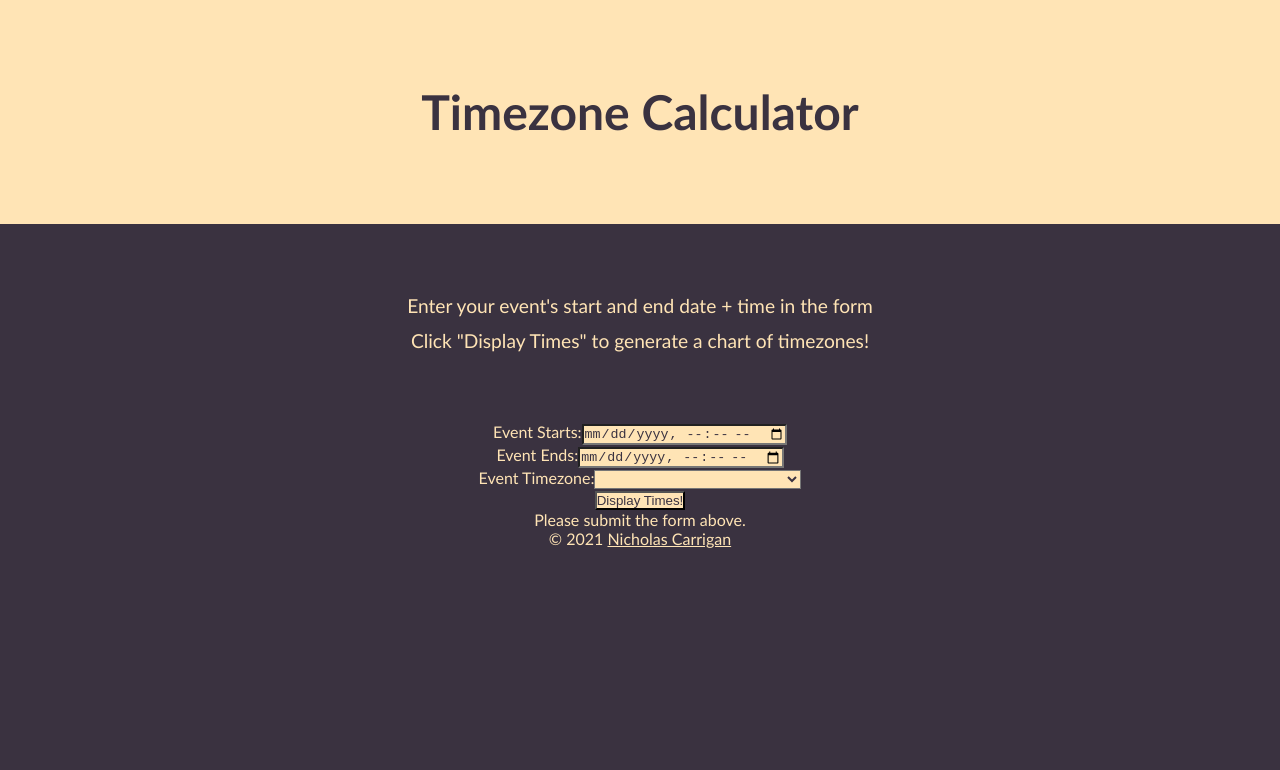
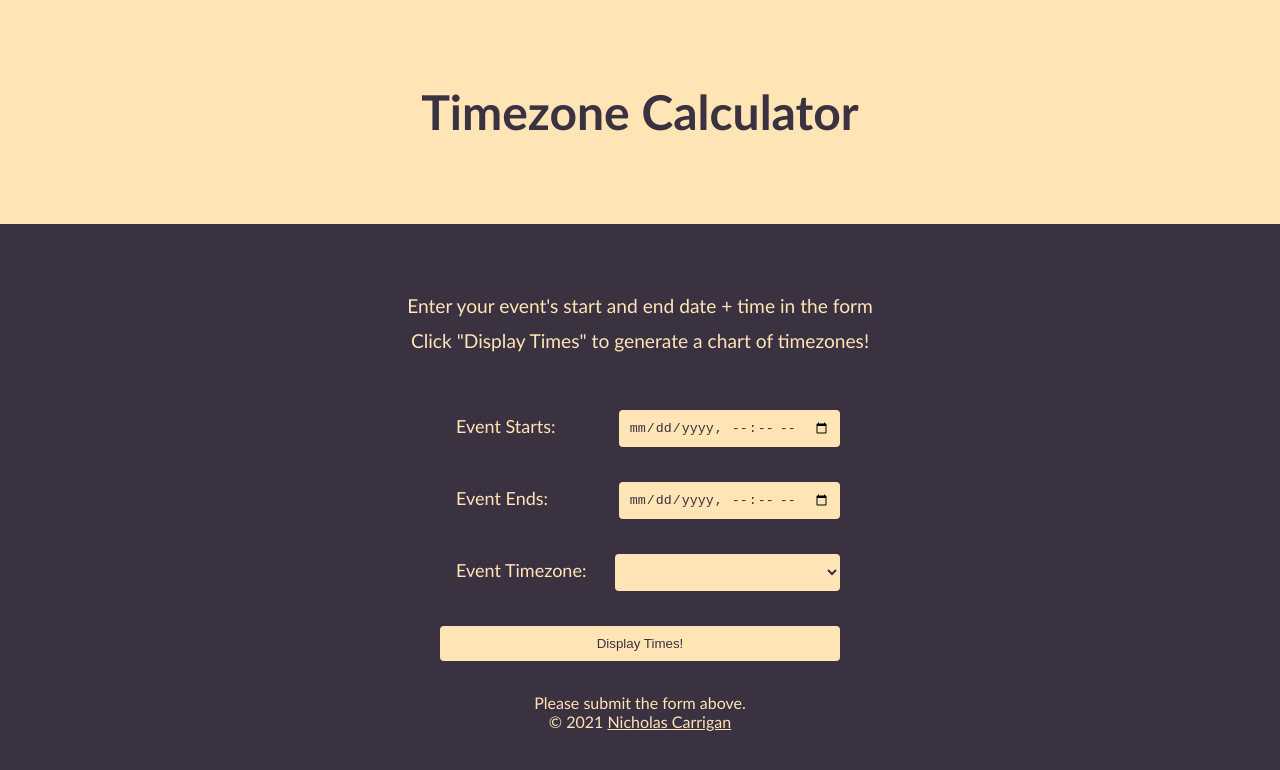
Before and after one commit to nhcarrigan/timezone-chart, an Angular app: page / in a window 1280 px wide. Shown: the top 770 px of the page. Built offline with nearby package versions, Linux system fonts and the light colour scheme.

Commit message:
Improved UI

```diff
--- a/src/app/app.component.css
+++ b/src/app/app.component.css
@@ -12,5 +12,5 @@
 #info{
     font-size: larger;
     line-height: 35px;
-    margin: 4rem auto;
+    margin: 4rem auto 2rem auto;
 }
--- a/src/app/form/form.component.css
+++ b/src/app/form/form.component.css
@@ -1,4 +1,38 @@
 input, select, button {
   color: #3a3240;
   background-color: moccasin;
+  border: none;
+  padding: 10px;
+  border-radius: 4px;
+  margin-top: 1.25rem;
+  float: right;
 }
+
+form{
+  display: flex;
+  justify-content: space-between;
+  flex-direction: column;
+  max-width: 400px;
+  margin: auto;
+  margin-bottom: 2rem;
+}
+/* form p{
+  /* display: flex; */
+  /* justify-content: space-between;
+  font-size: large;
+  line-height: 1rem;
+  margin: 1rem;
+} */
+label{
+  font-size: large;
+  line-height: 2.5rem;
+  margin: 1rem;
+  float: left;
+}
+/*
+input, select{
+  float: right;
+  vertical-align: middle;
+  margin-top: 1.5rem;
+
+} */
```
